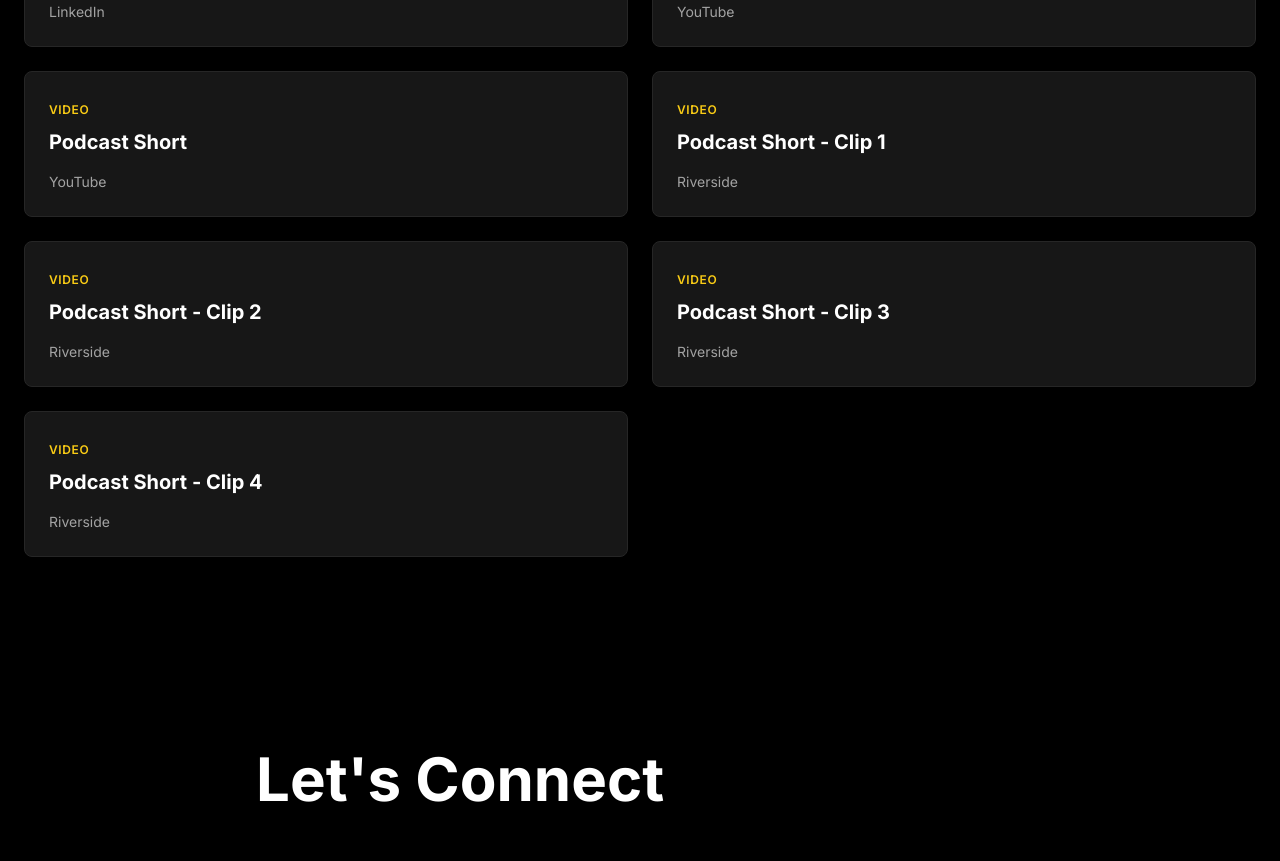
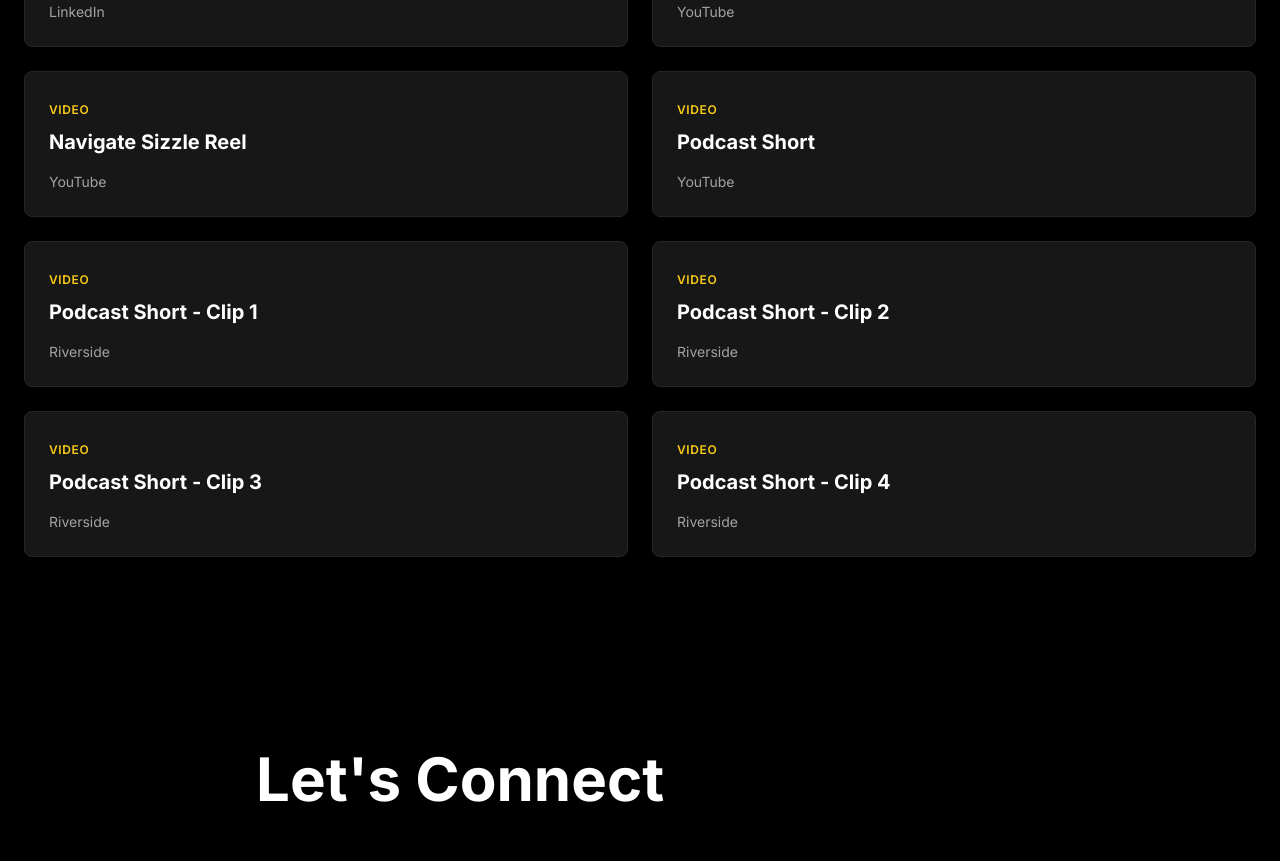
Before and after one commit to letsnavigatebmw/brandonmweaver, a React (Vite) app: page / in a window 1280 px wide. Shown: the part 5120-5981 px from the top of the page. Built offline with nearby package versions, Linux system fonts and the light colour scheme.

Commit message:
Add Navigate sizzle reel to Videos section

```diff
--- a/src/components/ThoughtLeadership.jsx
+++ b/src/components/ThoughtLeadership.jsx
@@ -62,6 +62,11 @@ export default function ThoughtLeadership() {
       title: 'AI, Data, and the Human Touch with Brandon Weaver',
       platform: 'YouTube',
       link: 'https://youtu.be/PGFuyGQKRbA?si=e8jwuVdzKYm73VEv',
+    },
+    {
+      title: 'Navigate Sizzle Reel',
+      platform: 'YouTube',
+      link: 'https://youtube.com/shorts/T6EDwewS1dA',
     },
     {
       title: 'Podcast Short',
```
